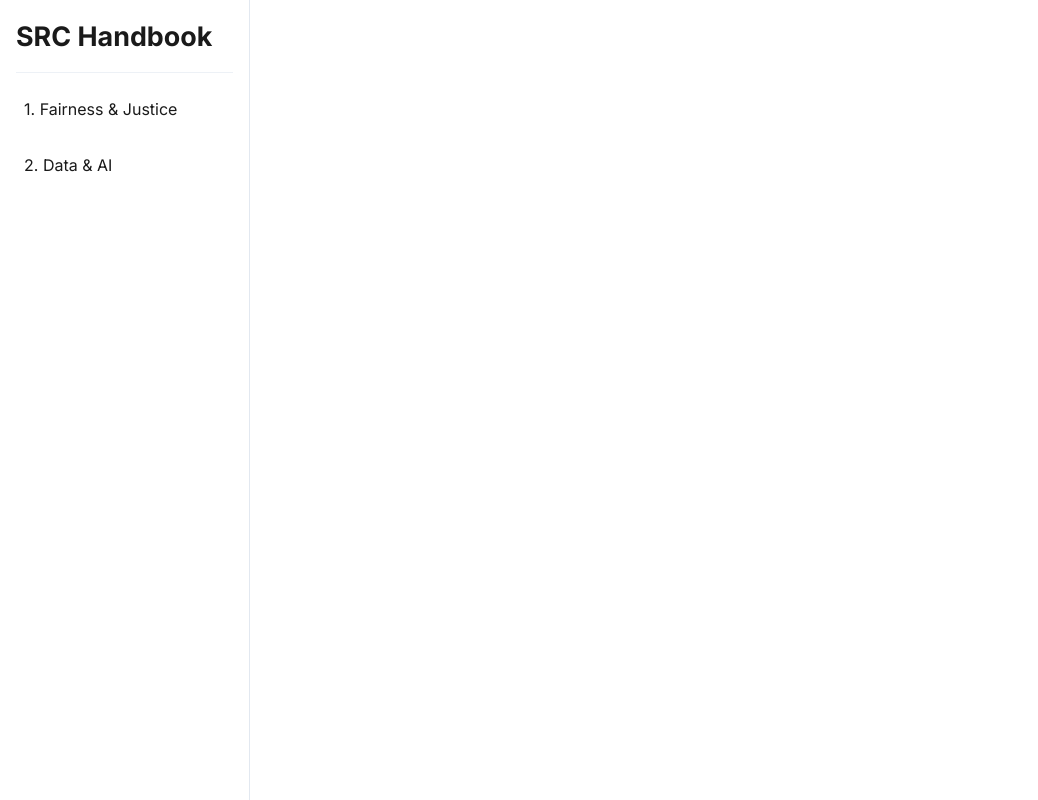
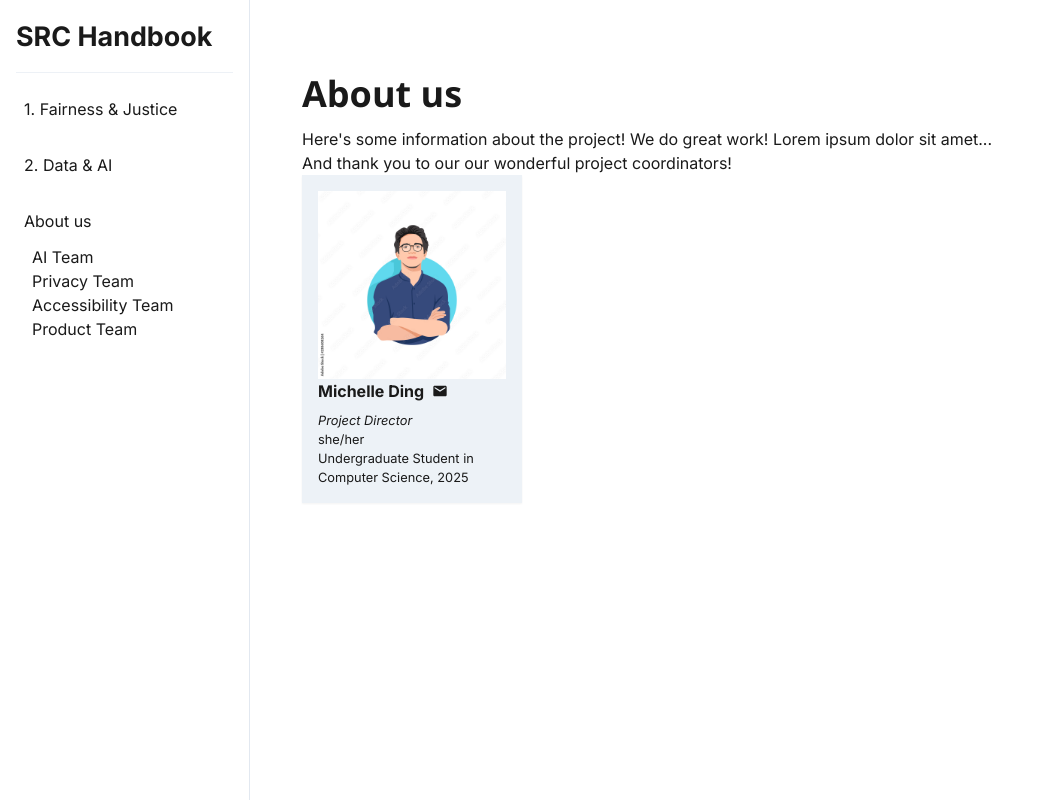
Before and after one commit to SRC-Handbook-Infrastructure-Team/srch-s25, a React (Vite) app in the folder srch-website/: page /srch-s25/acknowledgements in a window 1280 px wide. Shown: the whole page, without its empty margins (0-1038 px from the left). Built offline with nearby package versions, Linux system fonts and the light colour scheme.

Commit message:
about team POC

```diff
--- a/srch-website/index.html
+++ b/srch-website/index.html
@@ -8,7 +8,7 @@
   <link
     href="https://fonts.googleapis.com/css2?family=Inter:ital,wght@0,400;0,700;1,400&family=Open+Sans:wght@400;700&display=swap"
     rel="stylesheet">
-  <title>Vite + React</title>
+  <title>SRC Handbook</title>
 </head>
 
 <body>
--- a/srch-website/package.json
+++ b/srch-website/package.json
@@ -18,9 +18,11 @@
     "framer-motion": "^12.5.0",
     "react": "^19.0.0",
     "react-dom": "^19.0.0",
+    "react-icons": "^5.5.0",
     "react-markdown": "^10.1.0",
     "react-router": "^7.3.0",
     "react-router-dom": "^7.3.0",
+    "rehype-raw": "^7.0.0",
     "rehype-react": "^8.0.0"
   },
   "devDependencies": {
--- a/srch-website/src/App.jsx
+++ b/srch-website/src/App.jsx
@@ -7,6 +7,7 @@ import theme from './theme'
 import NavBar from './components/NavBar'
 import MarkdownPage from './pages/MarkdownPage'
 import Home from './pages/Home'
+import {About, AboutTeam} from './pages/About'
 
 function App() {
   return (
@@ -16,6 +17,24 @@ function App() {
         <Routes>
           <Route path="/" element={<Home />} />
           <Route path="/:fileId" element={<MarkdownPage />} />
+          {/* TODO: fix these paths*/}
+          <Route path="/acknowledgements" element={<About />} />
+          <Route
+            path="/acknowledgements/ai"
+            element={<AboutTeam teamName="ai" />}
+          />
+          <Route
+            path="/acknowledgements/privacy"
+            element={<AboutTeam teamName="privacy" />}
+          />
+          <Route
+            path="/acknowledgements/accessibility"
+            element={<AboutTeam teamName="accessibility" />}
+          />
+          <Route
+            path="/acknowledgements/product"
+            element={<AboutTeam teamName="product" />}
+          />
         </Routes>
       </BrowserRouter>
     </ChakraProvider>
--- a/srch-website/src/components/NavBar.jsx
+++ b/srch-website/src/components/NavBar.jsx
@@ -151,14 +151,18 @@ function NavBar() {
       zIndex={10}
     >
       <Link to="/">
-        <Text fontSize="xl" fontWeight="bold" mb={4}>SRC Handbook</Text>
+        <Text fontSize="xl" fontWeight="bold" mb={4}>
+          SRC Handbook
+        </Text>
       </Link>
 
       <Divider mb={4} />
 
       <VStack align="stretch" spacing={2}>
         {/* Exclude the Home page file */}
-        {mainFiles.filter((file) => file.order > 0).map((file) => (
+        {mainFiles
+          .filter((file) => file.order > 0)
+          .map((file) => (
             <Box key={file.id} mb={2}>
               <Link to={`/${file.id}`}>
                 <Text
@@ -182,12 +186,18 @@ function NavBar() {
                         // If we're already on this page, force the scroll effect
                         if (currentFileId === file.id) {
                           e.preventDefault();
-                        const element = document.getElementById(subsection.id);
+                          const element = document.getElementById(
+                            subsection.id
+                          );
                           if (element) {
                             // Update the URL without full navigation
-                          window.history.pushState(null, '', `/srch-s25/${file.id}#${subsection.id}`);
+                            window.history.pushState(
+                              null,
+                              "",
+                              `/srch-s25/${file.id}#${subsection.id}`
+                            );
                             // Scroll to the element
-                          element.scrollIntoView({ behavior: 'smooth' });
+                            element.scrollIntoView({ behavior: "smooth" });
                           }
                         }
                       }}
@@ -195,8 +205,14 @@ function NavBar() {
                       <Text
                         fontSize="sm"
                         p={1}
-                      fontWeight={currentSection === subsection.id ? "bold" : "normal"}
-                      color={currentSection === subsection.id ? "blue.500" : "inherit"}
+                        fontWeight={
+                          currentSection === subsection.id ? "bold" : "normal"
+                        }
+                        color={
+                          currentSection === subsection.id
+                            ? "blue.500"
+                            : "inherit"
+                        }
                       >
                         {subsection.title}
                       </Text>
@@ -206,6 +222,26 @@ function NavBar() {
               )}
             </Box>
           ))}
+        <Box mb={2}>
+          {/* */}
+          <Link to="/acknowledgements">
+            <Text p={2}>About us</Text>
+          </Link>
+          <VStack align="stretch" pl={4} mt={1} spacing={0}>
+            <Link to="/acknowledgements/ai">
+              <Text>AI Team</Text>
+            </Link>
+            <Link to="/acknowledgements/privacy">
+              <Text>Privacy Team</Text>
+            </Link>
+            <Link to="/acknowledgements/accessibility">
+              <Text>Accessibility Team</Text>
+            </Link>
+            <Link to="/acknowledgements/product">
+              <Text>Product Team</Text>
+            </Link>
+          </VStack>
+        </Box>
       </VStack>
     </Box>
   );
--- a/srch-website/src/index.css
+++ b/srch-website/src/index.css
@@ -23,8 +23,8 @@ a:hover {
 
 body {
   margin: 0;
-  display: flex;
-  place-items: center;
+  display: block;
+  /* place-items: center; */
   min-width: 320px;
   min-height: 100vh;
 }
--- /dev/null
+++ b/srch-website/src/pages/About.jsx
@@ -0,0 +1,93 @@
+import React from "react";
+import { MdEmail } from "react-icons/md";
+import {
+  Text,
+  Heading,
+  SimpleGrid,
+  Link,
+  Flex,
+  UnorderedList,
+  OrderedList,
+  ListItem,
+  Box,
+  Code,
+  Image,
+  Button,
+} from "@chakra-ui/react";
+import team from "../team.json"
+
+
+function TeamGrid({ filteredTeam }) {
+  return (
+    <SimpleGrid columns={4} spacing={4}>
+      {/* Map through photo cards */}
+      {filteredTeam.map((member) => (
+        <Box
+          key={member.id}
+          display="flex"
+          flexDirection="column"
+          p={4}
+          boxShadow="sm"
+          bg="gray.100"
+        >
+          {/* TODO: Photos */}
+          <Image src="/srch-s25/member-photos/temp-photo.jpg" />
+          <Flex align="center" gap={2} mb={2}>
+            <Link href={member.linkedin} isExternal fontWeight="bold">
+              {member.name}
+            </Link>
+            <Link href={`mailto:${member.email}`} isExternal>
+              <MdEmail />
+            </Link>
+          </Flex>
+          <Text fontStyle="italic" fontSize="sm">
+            {member.position}
+          </Text>
+          <Text fontSize="sm">{member.pronouns}</Text>
+          {/* TODO: recommend that this should just be Ph.D. */}
+          <Text fontSize="sm">
+            {member.degree}, {member.gradYear}
+          </Text>
+        </Box>
+      ))}
+    </SimpleGrid>
+  );
+}
+
+function About() {
+    const onlyLeaders = team.filter((member) => member.team == "N/A")
+  // TODO: need to add Michelle and them here
+  return (
+    <div style={{ padding: "20px", marginLeft: "250px" }}>
+      <Heading as="h1" size="xl" mt={5} mb={3}>About us</Heading>
+      <Text>
+        Here's some information about the project! We do great work! Lorem ipsum
+        dolor sit amet...
+      </Text>
+      <Text>And thank you to our our wonderful project coordinators!</Text>
+      <TeamGrid filteredTeam={onlyLeaders}/>
+    </div>
+  );
+}
+
+function AboutTeam({ teamName }){
+    console.log(team)
+    const filteredTeam = team.filter((member) => member.team === teamName);
+
+    const nameToTitleMap = {
+        "ai" : "AI",
+        "privacy" : "Privacy",
+        "accessibility" : "Accessibility",
+        "product" : "Product"
+    }
+    return (
+      <div style={{ padding: "20px", marginLeft: "250px" }}>
+        <Heading as="h1" size="xl" mt={5} mb={3}>
+          Meet the {nameToTitleMap[teamName]} team!
+        </Heading>
+        <TeamGrid filteredTeam={filteredTeam}/>
+      </div>
+    );
+}
+
+export {About, AboutTeam};
--- /dev/null
+++ b/srch-website/src/team.json
@@ -0,0 +1,132 @@
+[
+    {
+      "name": "Michelle Ding",
+      "email": "michelle_ding@brown.edu",
+      "pronouns": "she/her",
+      "position": "Project Director",
+      "team": "N/A",
+      "gradYear": "2025",
+      "degree": "Undergraduate Student in Computer Science",
+      "linkedin": "https://www.linkedin.com/in/michelleding1",
+      "website": "https://michelleluowending.github.io/",
+      "photo": "michelle.png",
+      "active": "true"
+    },
+    {
+      "name": "Connor Flick",
+      "email": "connor_flick@brown.edu",
+      "pronouns": "he/him",
+      "position": "Privacy Research Team Member",
+      "team": "privacy",
+      "gradYear": "2026",
+      "degree": "Undergraduate Student in Computational Biology",
+      "linkedin": "https://www.linkedin.com/in/hiimconnor/",
+      "website": "https://hiimconnor.com",
+      "photo": "cflick.JPG",
+      "active": "true"
+    },
+    {
+      "name": "Aanya Hudda",
+      "email": "aanya_hudda@brown.edu",
+      "pronouns": "she/her",
+      "position": "Product Manager",
+      "team": "product",
+      "gradYear": "2025",
+      "degree": "Undergraduate Student in Computer Science & Behavioral Decision Sciences",
+      "linkedin": "https://www.linkedin.com/in/aanyahudda/",
+      "website": "",
+      "photo": "aanya.jpg",
+      "active": "true"
+    },
+    {
+      "name": "Karina LaRubbio",
+      "email": "karina_larubbio@brown.edu",
+      "pronouns": "she/her",
+      "position": "Accessibility Research Team Lead",
+      "team": "accessibility",
+      "gradYear": "2029",
+      "degree": "Ph.D. Student in Computer Science",
+      "linkedin": "https://www.linkedin.com/in/karina-larubbio",
+      "website": "https://klarubbio.github.io/",
+      "photo": "karina.png",
+      "active": "true"
+    },
+    {
+      "name": "Jasmine Kamara",
+      "email": "jasmine_kamara@brown.edu",
+      "pronouns": "she/her/hers",
+      "position": "Product Designer",
+      "team": "product",
+      "gradYear": "2027",
+      "degree": "Undergraduate Student in Computer Science & Science, Technology and Society",
+      "linkedin": "https://linkedin.com/in/jasmine-kamara",
+      "website": "",
+      "photo": "jasminekamara.jpeg",
+      "active": "true"
+    },
+    {
+      "name": "Doren Hsiao-Wecksler",
+      "email": "doren_hsiao-wecksler@brown.edu",
+      "pronouns": "he/him",
+      "position": "Privacy Research Team Lead",
+      "team": "privacy",
+      "gradYear": "2026",
+      "degree": "Undergraduate Student in Computer Science",
+      "linkedin": "https://www.linkedin.com/in/dxhw/",
+      "website": "",
+      "photo": "doren.JPG",
+      "active": "true"
+    },
+    {
+      "name": "Jiayi Wu",
+      "email": "jiayi_wu4@brown.edu",
+      "pronouns": "she/they",
+      "position": "AI Research Team Member",
+      "team": "ai",
+      "gradYear": "2028",
+      "degree": "Undergraduate Student in Mathematics-Computer Science",
+      "linkedin": "https://www.linkedin.com/in/jiayiw005/",
+      "website": "",
+      "photo": "jiayi.png",
+      "active": "true"
+    },
+    {
+      "name": "Tiffany Tran",
+      "email": "tiffany_m_tran@brown.edu",
+      "pronouns": "she/her",
+      "position": "Accessibility Research Team Member",
+      "team": "accessibility",
+      "gradYear": "2026",
+      "degree": "Undergraduate Student in Computer Science & Behavioral Decision Sciences",
+      "linkedin": "https://www.linkedin.com/in/tiffany-tran-9a2174247/",
+      "website": "",
+      "photo": "tiffany.jpeg",
+      "active": "true"
+    },
+    {
+      "name": "Samdeet Khan",
+      "email": "samdeet_khan@brown.edu",
+      "pronouns": "he/him",
+      "position": "AI Research Team Lead",
+      "team": "ai",
+      "gradYear": "2025",
+      "degree": "Masters Student in Data Science",
+      "linkedin": "https://www.linkedin.com/in/samdeet-khan",
+      "website": "",
+      "photo": "samdeet.jpeg",
+      "active": "true"
+    },
+    {
+      "name": "Christina Peng",
+      "email": "christina_peng@brown.edu",
+      "pronouns": "she/her",
+      "position": "Product Developer",
+      "team": "product",
+      "gradYear": "2026",
+      "degree": "Undergraduate Student in Computer Science & English",
+      "linkedin": "https://www.linkedin.com/in/christina-peng/",
+      "website": "",
+      "photo": "christina.png",
+      "active": "true"
+    }
+]
```
Also changed, not shown: srch-website/public/member-photos/temp-photo.jpg (added), 1 other file (tests, documents, lock files or other folders). Lines whose indentation alone changed are shown as unchanged.
